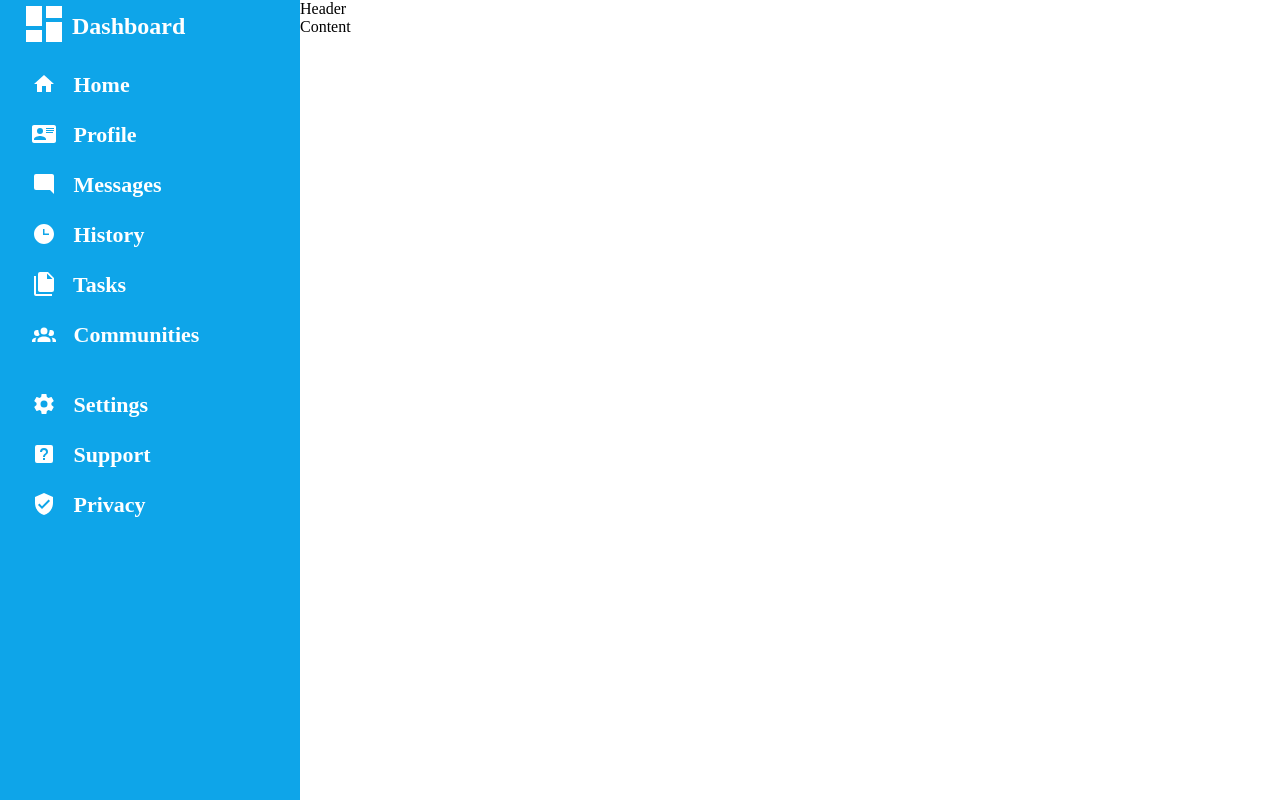
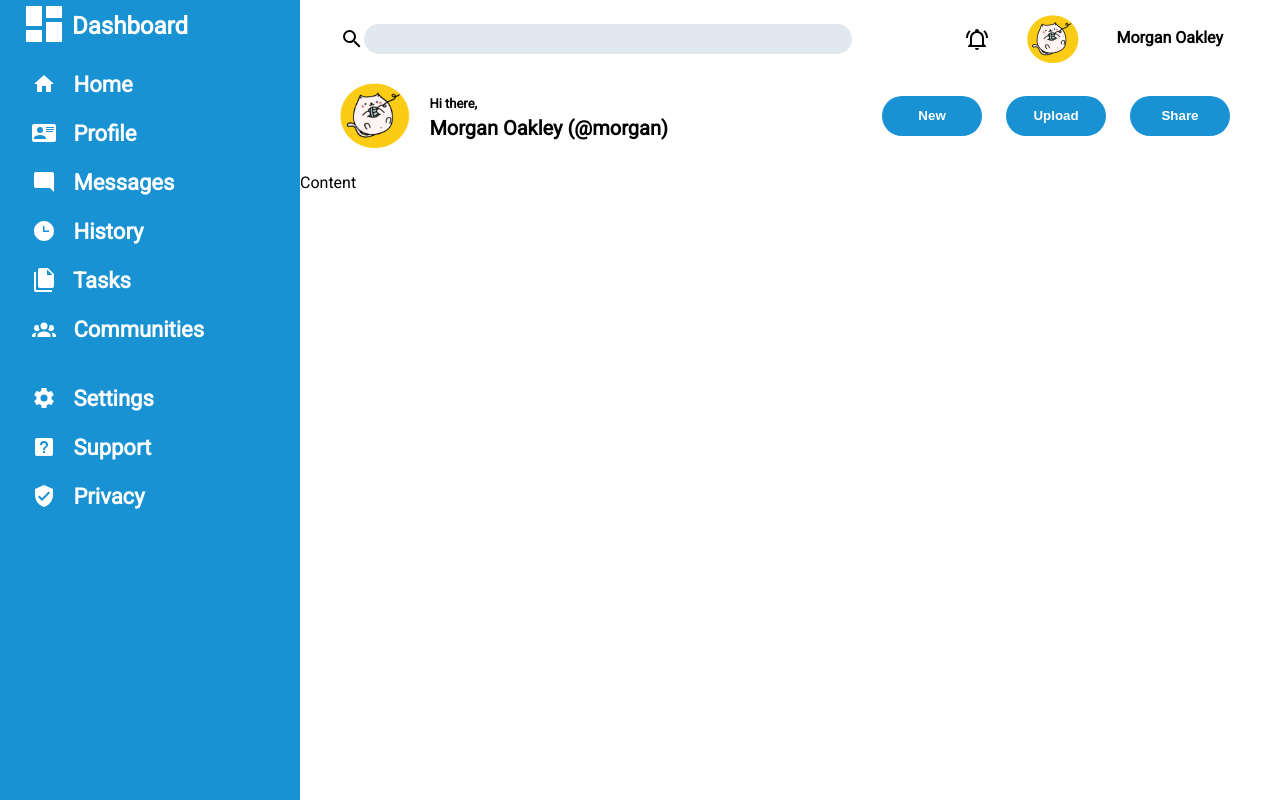
Before and after one commit to LittleArmstrong/Admin-Dashboard, a plain HTML site: page index.html in a window 1280 px wide. Drawn offline with Linux system fonts and the light colour scheme.

Commit message:
finish header

```diff
--- a/index.html
+++ b/index.html
@@ -5,19 +5,50 @@
       <meta http-equiv="X-UA-Compatible" content="IE=edge" />
       <meta name="viewport" content="width=device-width, initial-scale=1.0" />
       <link rel="stylesheet" href="styles/style.css" />
+      <link rel="stylesheet" href="https://fonts.googleapis.com/css?family=Roboto" />
       <title>Titel</title>
    </head>
    <body>
-      <header>Header</header>
+      <header>
+         <div class="search-container">
+            <svg xmlns="http://www.w3.org/2000/svg" viewBox="0 0 24 24">
+               <path
+                  d="M9.5,3A6.5,6.5 0 0,1 16,9.5C16,11.11 15.41,12.59 14.44,13.73L14.71,14H15.5L20.5,19L19,20.5L14,15.5V14.71L13.73,14.44C12.59,15.41 11.11,16 9.5,16A6.5,6.5 0 0,1 3,9.5A6.5,6.5 0 0,1 9.5,3M9.5,5C7,5 5,7 5,9.5C5,12 7,14 9.5,14C12,14 14,12 14,9.5C14,7 12,5 9.5,5Z"
+               />
+            </svg>
+            <input type="text" name="search" id="search-bar" />
+         </div>
+         <div class="notifications">
+            <svg xmlns="http://www.w3.org/2000/svg" viewBox="0 0 24 24">
+               <path
+                  d="M10,21H14A2,2 0 0,1 12,23A2,2 0 0,1 10,21M21,19V20H3V19L5,17V11C5,7.9 7.03,5.17 10,4.29C10,4.19 10,4.1 10,4A2,2 0 0,1 12,2A2,2 0 0,1 14,4C14,4.1 14,4.19 14,4.29C16.97,5.17 19,7.9 19,11V17L21,19M17,11A5,5 0 0,0 12,6A5,5 0 0,0 7,11V18H17V11M19.75,3.19L18.33,4.61C20.04,6.3 21,8.6 21,11H23C23,8.07 21.84,5.25 19.75,3.19M1,11H3C3,8.6 3.96,6.3 5.67,4.61L4.25,3.19C2.16,5.25 1,8.07 1,11Z"
+               />
+            </svg>
+            <img class="pp-small" src="/images/cat_profile_picture.PNG" alt="profile picture" />
+            <span>Morgan Oakley</span>
+         </div>
+         <div>
+            <img class="pp-big" src="/images/cat_profile_picture.PNG" alt="profile picture" />
+            <div class="greeting-container">
+               <p class="greeting">Hi there,</p>
+               <p class="greeting-name">Morgan Oakley (@morgan)</p>
+            </div>
+         </div>
+         <div class="buttons">
+            <button>New</button>
+            <button>Upload</button>
+            <button>Share</button>
+         </div>
+      </header>
       <nav>
-         <header>
+         <div class="heading">
             <span class="svg-container">
                <svg xmlns="http://www.w3.org/2000/svg" viewBox="0 0 24 24">
                   <path d="M13,3V9H21V3M13,21H21V11H13M3,21H11V15H3M3,13H11V3H3V13Z" />
                </svg>
             </span>
             <h1>Dashboard</h1>
-         </header>
+         </div>
          <ul class="main-nav">
             <li>
                <span class="svg-container">
--- a/styles/style.css
+++ b/styles/style.css
@@ -16,10 +16,94 @@ body {
       "sidebar header" max-content
       "sidebar content" 1fr
       / minmax(max-content, 300px) 1fr;
+   font-family: Roboto, sans-serif;
 }
 
 header {
    grid-area: header;
+   display: grid;
+   grid-template-columns: 1fr max-content;
+   grid-template-rows: max-content max-content;
+   align-items: center;
+   padding: 15px 40px;
+   row-gap: 10px;
+   column-gap: 20px;
+}
+
+header div.buttons {
+   width: fit-content;
+   justify-self: right;
+}
+
+header div.buttons button {
+   margin: 0 10px;
+}
+
+header div.notifications {
+   width: fit-content;
+   justify-self: right;
+}
+
+header div.notifications * {
+   margin: 0 17px;
+   font-weight: bold;
+}
+
+header button {
+   width: 100px;
+   height: 40px;
+   border-radius: 50px;
+   border-width: 0px;
+   background-color: #1992d4;
+   color: white;
+   font-weight: bold;
+}
+
+header div.search-container {
+   display: flex;
+}
+
+header input[type="text"] {
+   background-color: #e2e8f0;
+   border-radius: 15px;
+   border-width: 0px;
+   height: 30px;
+   flex-grow: 1;
+}
+
+header svg {
+   width: 24px;
+   vertical-align: middle;
+}
+
+header img.pp-small {
+   height: 48px;
+   width: auto;
+   vertical-align: middle;
+}
+
+header img.pp-big {
+   height: 65px;
+   width: auto;
+   vertical-align: middle;
+   margin-right: 15px;
+   margin-bottom: 10px;
+   margin-top: 10px;
+}
+
+header div.greeting-container {
+   display: inline-block;
+   font-weight: bold;
+   vertical-align: middle;
+}
+
+header div p.greeting {
+   font-size: 13px;
+   line-height: 25px;
+}
+
+header div p.greeting-name {
+   font-size: 20px;
 }
 
 main {
@@ -27,7 +111,7 @@ main {
 }
 
 nav {
-   background-color: #0ea5e9;
+   background-color: #1992d4;
    color: white;
    display: grid;
    grid-area: sidebar;
@@ -38,7 +122,7 @@ nav {
    height: 100vh;
 }
 
-nav header,
+nav div.heading,
 nav ul {
    margin-right: 20px;
    margin-left: 20px;
```
Also changed, not shown: images/cat_profile_picture.PNG (added).
